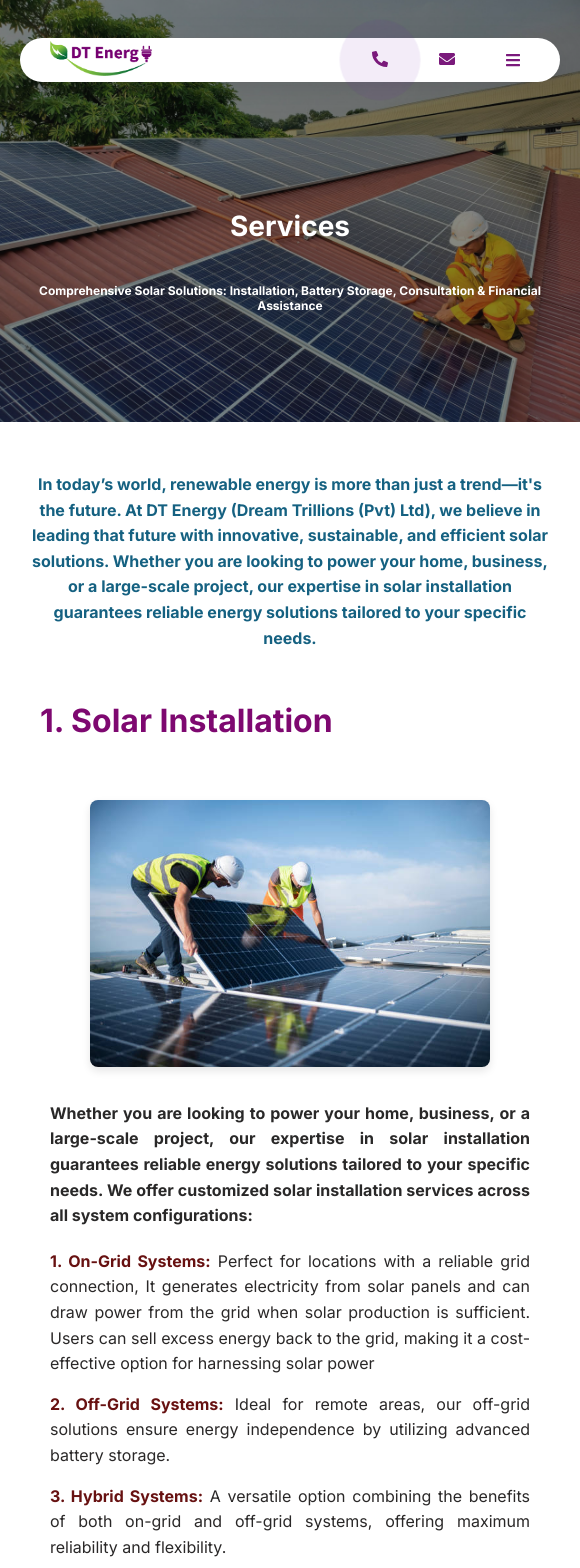
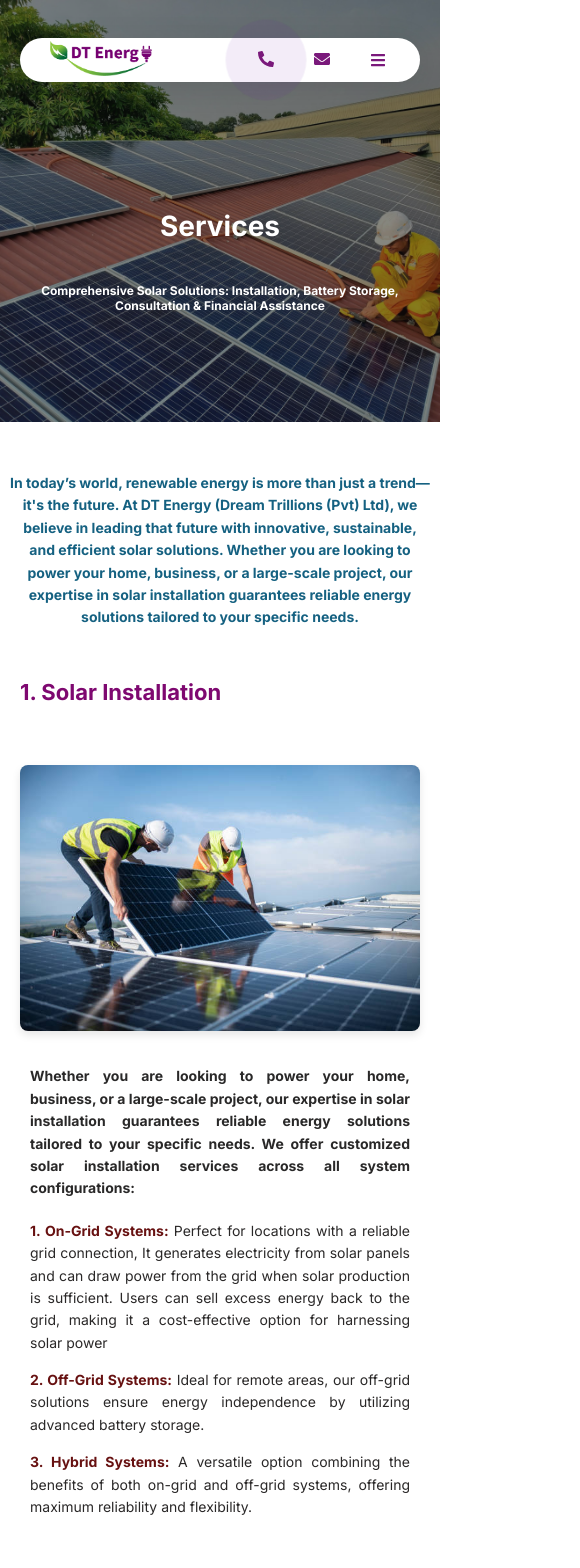
Before and after one commit to KirushnanKithurshika/DT_Energy_Website, a React (Vite) app: page /DT_Energy_Website/service in a window 390 px wide. Shown: the top 1568 px of the page, 580 px wide, since content can reach past the window. Built offline with nearby package versions, Linux system fonts and the light colour scheme.

Commit message:
resize done

```diff
--- a/src/components/Jobform/jobapply.css
+++ b/src/components/Jobform/jobapply.css
@@ -17,7 +17,7 @@
 
   /* Header for job requirements */
   .job-requirements h4 {
-    font-size: 26px;
+    font-size: 24px;
     color: #333;
     margin-bottom: 20px;
   }
@@ -30,7 +30,7 @@
 
   .job-requirements li {
     color: #5f5958;
-    font-size: 20px;
+    font-size: 16px;
     line-height: 1.8;
     margin-bottom: 10px;
   }
@@ -46,7 +46,7 @@
     color: #fff;
     border: none;
     padding: 10px 20px;
-    font-size: 16px;
+    font-size: 14px;
     border-radius: 4px;
     cursor: pointer;
     margin-top: 20px;
@@ -122,8 +122,8 @@
     }
 
     .job-positions-container h2 {
-      font-size: 22px;
-      text-align:justify; /* Center the heading */
+      font-size: 20px;
+      text-align:justify;
     }
 
     .job-positions-table {
@@ -159,12 +159,12 @@
     }
 
     .job-requirements h4 {
-        font-size: 20px;
+        font-size: 18px;
 
       }
 
     .job-requirements li {
-        font-size: 16px;
+        font-size: 14px;
 
       }
 
@@ -204,7 +204,7 @@
       justify-content:center; /* Align label and value horizontally */
       align-items: center;
       padding: 10px;
-      font-size: 13px; /* Reduce font size for smaller screens */
+      font-size: 12px; /* Reduce font size for smaller screens */
       border: 1px solid #ffffff;
     }
 
@@ -217,4 +217,9 @@
         padding: 20px;
         font-family: Arial, sans-serif;
       }
+
+      .job-requirements li {
+        font-size: 14px;
+
+      }
   }
--- a/src/components/Jobform/jobdescription.css
+++ b/src/components/Jobform/jobdescription.css
@@ -5,7 +5,7 @@
   }
 
   .job-positions-container h2 {
-    font-size:26px;
+    font-size:24px;
     color:#7f0a7f;
     margin-bottom: 20px;
   }
@@ -19,7 +19,8 @@
   .job-positions-table th,
   .job-positions-table td {
     padding: 12px 15px;
-    text-align: center;font-size: 18px;
+    text-align: center;
+    font-size: 16px;
     border: 1px solid #ffffff;
   }
 
@@ -38,7 +39,6 @@
     border: none;
     padding: 8px 16px;
     cursor: pointer;
-    font-size: 1em;
     border-radius: 5px;
   }
 
@@ -57,7 +57,14 @@
    .job-positions-table th,
   .job-positions-table td {
     padding: 12px 15px;
-    text-align: center;font-size: 15px;
+    text-align: center;font-size: 14px;
     border: 1px solid #ffffff;
   }
+
+
+  .apply-btn {
+
+    font-size: 12;
+
   }
+  }
--- a/src/components/Jobform/jobform.css
+++ b/src/components/Jobform/jobform.css
@@ -12,7 +12,7 @@
 
   .form-header {
     text-align: left;
-    font-size: 28px;
+    font-size: 26px;
     color: black;
     margin-bottom: 50px;
   }
@@ -20,7 +20,7 @@
   .job-apply-form {
     display: flex;
     flex-direction: column;
-    gap:50px;
+    gap:40px;
   }
 
   .form-group {
@@ -30,7 +30,7 @@
   }
 
   .form-group label {
-    font-size: 20px;
+    font-size: 16px;
     color:rgb(97, 96, 96);
     font-weight:600;
 
@@ -40,7 +40,7 @@
   .form-group input[type='email'],
   .form-group input[type='file'] {
     padding: 10px;
-    font-size: 1rem;
+    font-size: 16;
     border: 1px solid #ddd;
     border-radius: 5px;
     outline: none;
@@ -67,7 +67,7 @@
 
 }
   .checkbox-group label {
-    font-size: px;
+    font-size: 16px;
   }
 
   .submit-btn {
@@ -95,7 +95,7 @@
     border: 2px solid #ddd;
     border-radius: 5px;
     color: #333;
-    font-size: 18px;
+    font-size: 14px;
     cursor: pointer;
     transition: border-color 0.3s ease;
   }
@@ -161,7 +161,7 @@
         gap:30px;
       }
       .form-group label {
-        font-size: 16px;
+        font-size: 14px;
         color:rgb(97, 96, 96);
         font-weight:600;
 
@@ -170,7 +170,7 @@
       .form-group input[type="file"] {
 
         color: #333;
-        font-size: 15px;
+        font-size: 14px;
 
       }
       .submit-btn {
@@ -179,7 +179,7 @@
         color: white;
         border: none;
         border-radius: 5px;
-        font-size: 18px;
+        font-size: 16px;
         font-weight: bold;
         cursor: pointer;
         transition: background-color 0.3s ease;
@@ -188,4 +188,25 @@
       .job-apply-form-container {
         padding: 0;
       }
+
+      .form-group input[type="file"]::-webkit-file-upload-button {
+        background-color:  #5e3e99;
+        color: white;
+        padding: 10px 20px;
+        border: none;
+        border-radius: 5px;
+        cursor: pointer;
+        font-weight: bold;
+      }
+
+
+      .form-group input[type="file"] {
+        padding: 10px;
+        border: 2px solid #ddd;
+        border-radius: 5px;
+        color: #333;
+        font-size: 12px;
+        cursor: pointer;
+        transition: border-color 0.3s ease;
+      }
   }
--- a/src/components/Services/solarinstallation.css
+++ b/src/components/Services/solarinstallation.css
@@ -3,12 +3,12 @@
     display: grid;
     grid-template-rows: auto 1fr;
     gap: 20px;
-    padding: 0 20px;
+
 
 }
 
 .solarinstallation-head {
-    font-size: 22px;
+    font-size: 16px;
     line-height: 1.6;
     font-weight: bold;
     color: #156181;
@@ -27,18 +27,17 @@
 }
 
 .solarinstallation-image img {
-    width: 800px;
+    max-width: 600px;
     height: auto;
     border-radius: 8px;
-    /* Optional: adds rounded corners */
     box-shadow: 0 4px 8px rgba(0, 0, 0, 0.1);
-    /* Optional: adds a subtle shadow */
+
 }
 
 .solarinstallation-description {
 
     display: block;
-    font-size: 20px;
+    font-size: 16px;
     text-align: justify;
     color: rgb(90, 91, 92);
     padding: 10px;
@@ -46,9 +45,9 @@
 }
 
 .solarinstallation-heading {
-padding-left: 20px;
+   padding-left: 20px;
     text-align: left;
-    font-size: 38px;
+    font-size: 28px;
     font-weight: bold;
     color: #7e0870;
     margin-bottom: 20px;
@@ -56,7 +55,7 @@ padding-left: 20px;
 
 .solar-services-intro {
     line-height: 1.6;
-    font-size: 22px;
+    font-size: 18px;
     text-align: justify;
     margin-bottom: 20px;
     font-weight: 600;
@@ -64,7 +63,7 @@ padding-left: 20px;
 }
 
 .solar-services-heading {
-    font-size: 22px;
+    font-size: 30px;
     font-weight: bold;
     margin-bottom: 20px;
     color: #7e0870;
@@ -78,7 +77,7 @@ padding-left: 20px;
 
 .solar-service-item {
     line-height: 1.6;
-    font-size: 20px;
+    font-size: 16px;
     color: #2a2828;
     margin-bottom: 15px;
     position: relative;
@@ -87,7 +86,7 @@ padding-left: 20px;
 
 
 .service-title {
-    font-size: 20px;
+    font-size: 16px;
     font-weight: bold;
     color: #671111;
 }
@@ -95,7 +94,7 @@ padding-left: 20px;
 
 .client-need {
 
-    font-size: 22px;
+    font-size: 16px;
     line-height: 1.6;
     font-weight: bold;
     color: #767677;
@@ -106,7 +105,7 @@ padding-left: 20px;
 
 .client-need li {
     margin-bottom: 10px;
-    font-size: 20px;
+    font-size: 16px;
     color: #7e0870;
     list-style-type: disc;
     margin-left: 20px;
@@ -122,7 +121,7 @@ padding-left: 20px;
 }
 .ongrid-offgrid {
     align-items: center;
-justify-items: center;
+  justify-items: center;
     display: grid;
    grid-template-columns: 1fr;
     margin: 20px 0;
@@ -148,16 +147,16 @@ justify-items: center;
 }
 
 .onoff-text {
-    margin-top: 10px;
+    margin-top: 20px;
     font-weight: bold;
     color: #c5951d;
-    font-size: 28px;
+    font-size: 24px;
 }
 
 
 @media screen and (max-width: 1500px) {
     .solar-services-intro {
-        font-size: 19px;
+        font-size: 16px;
         text-align: justify;
         margin-bottom: 20px;
         font-weight: 600;
@@ -174,17 +173,17 @@ justify-items: center;
     }
 
     .solarinstallation-description {
-        font-size: 18px;
+        font-size: 16px;
         text-align: justify;
         padding: 10px;
     }
 
     .solarinstallation-head {
-        font-size: 20px;
+        font-size: 16px;
         padding: 10px;
     }
     .client-need {
-        font-size: 19px;}
+        font-size: 16px;}
     .solarinstallation-image img {
         width: 500px;
         height: auto;
@@ -195,13 +194,13 @@ justify-items: center;
     }
 
     .service-title {
-        font-size: 18px;
+        font-size: 16px;
         font-weight: bold;
         color: #671111;
     }
 
     .solar-service-item {
-        font-size: 20px;
+        font-size: 16px;
         margin-bottom: 15px;
         position: relative;
     }
@@ -221,14 +220,12 @@ justify-items: center;
         margin-top: 50px;
         font-weight: bold;
         color: #c5951d;
-        font-size: 28px;
+        font-size: 24px;
     }
 }
 
 @media screen and (max-width: 1024px) {
-.solarinstallation-container{
-padding:0 20px;
-}
+
     .solarinstallation-section {
         grid-template-columns: 1fr;
         /* One column for smaller screens */
@@ -239,18 +236,18 @@ padding:0 20px;
     }
 
     .solarinstallation-description {
-        font-size: 18px;
+        font-size: 16px;
         text-align: justify;
         padding: 10px;
     }
 
     .solarinstallation-head {
-        font-size: 20px;
+        font-size: 14px;
         padding: 10px;
     }
 
     .solar-services-intro {
-        font-size: 19px;
+        font-size: 14px;
 
     }
 
@@ -267,13 +264,13 @@ padding:0 20px;
     }
 
     .service-title {
-        font-size: 18px;
+        font-size: 14px;
         font-weight: bold;
         color: #671111;
     }
 
     .solar-service-item {
-        font-size: 17px;
+        font-size: 14px;
         margin-bottom: 15px;
         position: relative;
     }
@@ -288,7 +285,7 @@ padding:0 20px;
     }
 
     .solarinstallation-heading {
-        font-size: 32px;
+        font-size: 28px;
     }
 
     .onoff-grids img {
@@ -349,7 +346,10 @@ padding:0 20px;
         margin-top: 50px;
         font-weight: bold;
         color: #c5951d;
-        font-size: 26px;
+        font-size: 24px;
+    }
+    .solarinstallation-heading {
+        font-size: 22px;
     }
 }
 
@@ -373,23 +373,23 @@ padding:0 20px;
     }
 
     .solarinstallation-head {
-        font-size: 16px;
+        font-size: 14px;
         padding: 10px;
     }
 
     .solar-services-intro {
-        font-size: 16px;
+        font-size: 14px;
 
     }
 
     .service-title {
-        font-size: 16px;
+        font-size: 14px;
         font-weight: bold;
         color: #671111;
     }
 
     .solar-service-item {
-        font-size: 16px;
+        font-size: 14px;
         margin-bottom: 15px;
         position: relative;
     }
@@ -397,29 +397,29 @@ padding:0 20px;
         width: 400px;
         height: auto;
         border-radius: 8px;
-        /* Optional: adds rounded corners */
+
         box-shadow: 0 4px 8px rgba(0, 0, 0, 0.1);
-        /* Optional: adds a subtle shadow */
+
     }
 
     .solarinstallation-heading {
-        font-size: 32px;
+        font-size: 22px;
     }
 
     .client-need {
 
-        font-size: 16px;
+        font-size: 14px;
 
     }
 
     .client-need li {
 
-        font-size: 16px;
+        font-size: 14px;
 
     }
 
     .onoff-grids img {
-        width: 500px;
+        width: 400px;
 
     }
 
@@ -429,6 +429,6 @@ padding:0 20px;
         margin-top: 50px;
         font-weight: bold;
         color: #c5951d;
-        font-size: 28px;
+        font-size: 22px;
     }
 }
--- a/src/components/products/productsmall.css
+++ b/src/components/products/productsmall.css
@@ -54,7 +54,7 @@
 
     .products-head {
         font-size: 14px;
-        text-align: center;
+        text-align: justify;
         padding: 10px;
     }
 
--- a/src/pages/Career/career.css
+++ b/src/pages/Career/career.css
@@ -56,7 +56,7 @@
 
 .career-head{
     line-height: 1.6;
-    font-size: 22px;
+    font-size: 16px;
     font-weight: bold;
     color:  #156181;
     text-align: justify;
@@ -70,7 +70,16 @@
     }
 
 }
+@media (max-width: 1200px) {
+    .career-background {
+        height: 75vh;
+        grid-template-rows: 150px auto;
+    }
+    .career-head {
 
+        font-size: 14px;
+        padding: 30px;
+    }}
 @media (max-width: 768px) {
     .career-background {
         height: 50vh;
@@ -78,23 +87,26 @@
     }
     .career-head {
 
-        font-size: 16px;
+        font-size: 14px;
         padding: 30px;
     }
-
+    .careerpageheadsubhead{
+        margin-top: 50px;
+        z-index: 1;
+    }
 
 
     .careerpage{
         z-index: 2;
         background:blur;
-        font-size: 36px; /* Adjust size as needed */
+        font-size: 24px; /* Adjust size as needed */
         color: rgb(255, 255, 255); /* Ensure visibility */
         font-weight: bold; /* Make it bold */
         text-align: justify;
       }
       .careerpage-subheading{
 
-        font-size: 16px;
+        font-size: 14px;
 
 
     }
--- a/src/pages/HomePage/homepage.jsx
+++ b/src/pages/HomePage/homepage.jsx
@@ -36,7 +36,9 @@ function Homepage() {
         <button className="intro-button" onClick={handleScroll}>Learn More</button>
       </div>
     </div>
-    <Introdt/>
+    <div ref={targetRef}>
+      <Introdt />
+    </div>
     <Services/>
     <ProjectShowcase/>
     <Getaquote/>
```
